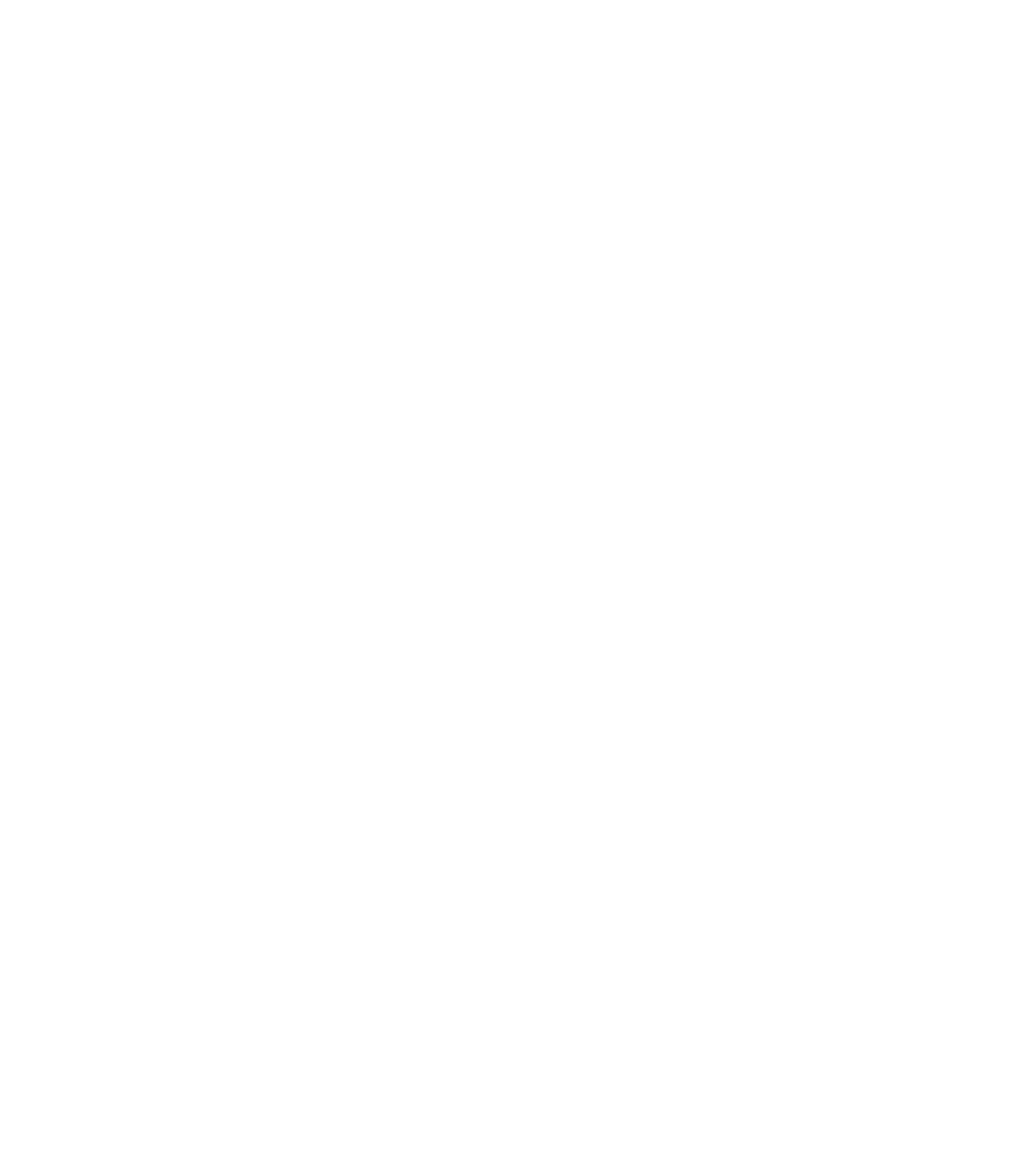
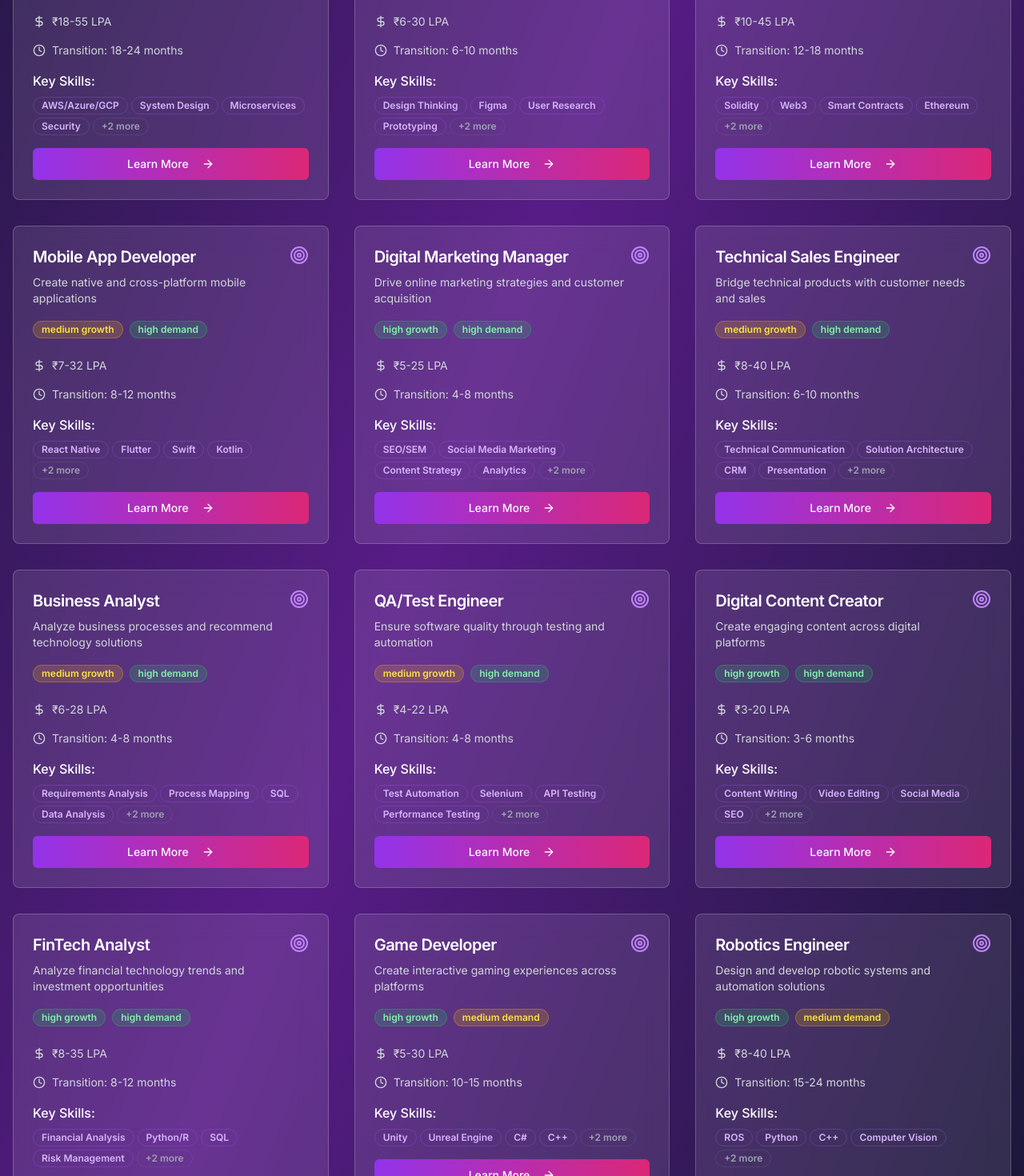
Before and after one commit to bysatyaprasad/skill-compass-pathways, a React (Vite) app: page /career-paths in a window 1280 px wide. Shown: the part 1280-2750 px from the top of the page at 80% size. Before the commit the page ends 800 px from the top, so only its background shows below. Built offline with nearby package versions, Linux system fonts and the light colour scheme.

Commit message:
Add more career paths
Populate the career paths section with additional career options.

```diff
--- a/src/pages/CareerPaths.tsx
+++ b/src/pages/CareerPaths.tsx
@@ -44,7 +44,7 @@ const careerPaths: CareerPath[] = [
     growth: 'high',
     demand: 'high',
     timeToTransition: '6-12 months',
-    keyCompanies: ['Flipkart', 'Swiggy', 'Zomato', 'Paytm', 'Byju\'s', 'Razorpay'],
+    keyCompanies: ['Flipkart', 'Swiggy', 'Zomato', 'Paytm', 'Byjus', 'Razorpay'],
     futureOutlook: 'Stable growth with continuous demand for digital transformation'
   },
   {
@@ -59,6 +59,227 @@ const careerPaths: CareerPath[] = [
     timeToTransition: '8-15 months',
     keyCompanies: ['Google', 'Amazon', 'Meta', 'Uber', 'Ola', 'PhonePe'],
     futureOutlook: 'High growth as companies focus on product-led strategies'
+  },
+  {
+    id: 'data-scientist',
+    title: 'Data Scientist',
+    description: 'Extract insights from data to drive business decisions',
+    skills: ['Python', 'R', 'SQL', 'Statistics', 'Machine Learning', 'Data Visualization'],
+    salaryRange: '₹10-45 LPA',
+    experienceLevel: 'Intermediate to Advanced',
+    growth: 'high',
+    demand: 'high',
+    timeToTransition: '8-14 months',
+    keyCompanies: ['Netflix', 'Airbnb', 'LinkedIn', 'Walmart Labs', 'JPMorgan', 'Goldman Sachs'],
+    futureOutlook: 'Strong demand as data becomes core business asset'
+  },
+  {
+    id: 'devops-engineer',
+    title: 'DevOps Engineer',
+    description: 'Bridge development and operations for efficient software delivery',
+    skills: ['Docker', 'Kubernetes', 'AWS/Azure', 'CI/CD', 'Linux', 'Terraform'],
+    salaryRange: '₹12-40 LPA',
+    experienceLevel: 'Intermediate to Advanced',
+    growth: 'high',
+    demand: 'high',
+    timeToTransition: '10-16 months',
+    keyCompanies: ['Amazon', 'Microsoft', 'Red Hat', 'Atlassian', 'GitLab', 'HashiCorp'],
+    futureOutlook: 'Critical role in cloud-first infrastructure strategies'
+  },
+  {
+    id: 'cybersecurity-specialist',
+    title: 'Cybersecurity Specialist',
+    description: 'Protect organizations from cyber threats and security breaches',
+    skills: ['Network Security', 'Ethical Hacking', 'Risk Assessment', 'Compliance', 'Incident Response', 'SIEM'],
+    salaryRange: '₹8-35 LPA',
+    experienceLevel: 'Intermediate to Advanced',
+    growth: 'high',
+    demand: 'high',
+    timeToTransition: '12-18 months',
+    keyCompanies: ['Palo Alto Networks', 'CrowdStrike', 'Fortinet', 'IBM Security', 'Accenture', 'Deloitte'],
+    futureOutlook: 'Exponential growth due to increasing cyber threats'
+  },
+  {
+    id: 'cloud-architect',
+    title: 'Cloud Solutions Architect',
+    description: 'Design and implement scalable cloud infrastructure solutions',
+    skills: ['AWS/Azure/GCP', 'System Design', 'Microservices', 'Security', 'Cost Optimization', 'Migration'],
+    salaryRange: '₹18-55 LPA',
+    experienceLevel: 'Advanced',
+    growth: 'high',
+    demand: 'high',
+    timeToTransition: '18-24 months',
+    keyCompanies: ['Amazon Web Services', 'Microsoft Azure', 'Google Cloud', 'IBM Cloud', 'Oracle', 'VMware'],
+    futureOutlook: 'Essential as enterprises migrate to cloud-first strategies'
+  },
+  {
+    id: 'ux-designer',
+    title: 'UX/UI Designer',
+    description: 'Create intuitive and engaging user experiences for digital products',
+    skills: ['Design Thinking', 'Figma', 'User Research', 'Prototyping', 'Usability Testing', 'Visual Design'],
+    salaryRange: '₹6-30 LPA',
+    experienceLevel: 'Beginner to Advanced',
+    growth: 'high',
+    demand: 'high',
+    timeToTransition: '6-10 months',
+    keyCompanies: ['Adobe', 'Airbnb', 'Spotify', 'Zomato', 'Phonepe', 'Flipkart'],
+    futureOutlook: 'Growing importance as user experience becomes competitive advantage'
+  },
+  {
+    id: 'blockchain-developer',
+    title: 'Blockchain Developer',
+    description: 'Build decentralized applications and smart contracts',
+    skills: ['Solidity', 'Web3', 'Smart Contracts', 'Ethereum', 'DeFi', 'Cryptography'],
+    salaryRange: '₹10-45 LPA',
+    experienceLevel: 'Intermediate to Advanced',
+    growth: 'high',
+    demand: 'medium',
+    timeToTransition: '12-18 months',
+    keyCompanies: ['Coinbase', 'Binance', 'Polygon', 'WazirX', 'CoinDCX', 'Zebpay'],
+    futureOutlook: 'High potential as Web3 and DeFi ecosystems mature'
+  },
+  {
+    id: 'mobile-developer',
+    title: 'Mobile App Developer',
+    description: 'Create native and cross-platform mobile applications',
+    skills: ['React Native', 'Flutter', 'Swift', 'Kotlin', 'Mobile UI/UX', 'App Store Optimization'],
+    salaryRange: '₹7-32 LPA',
+    experienceLevel: 'Beginner to Advanced',
+    growth: 'medium',
+    demand: 'high',
+    timeToTransition: '8-12 months',
+    keyCompanies: ['Google', 'Apple', 'Uber', 'Instagram', 'WhatsApp', 'Swiggy'],
+    futureOutlook: 'Steady demand as mobile-first approach continues'
+  },
+  {
+    id: 'digital-marketing-manager',
+    title: 'Digital Marketing Manager',
+    description: 'Drive online marketing strategies and customer acquisition',
+    skills: ['SEO/SEM', 'Social Media Marketing', 'Content Strategy', 'Analytics', 'Paid Advertising', 'Marketing Automation'],
+    salaryRange: '₹5-25 LPA',
+    experienceLevel: 'Beginner to Advanced',
+    growth: 'high',
+    demand: 'high',
+    timeToTransition: '4-8 months',
+    keyCompanies: ['Google', 'Meta', 'Amazon', 'HubSpot', 'Salesforce', 'Adobe'],
+    futureOutlook: 'Essential as businesses prioritize digital presence'
+  },
+  {
+    id: 'sales-engineer',
+    title: 'Technical Sales Engineer',
+    description: 'Bridge technical products with customer needs and sales',
+    skills: ['Technical Communication', 'Solution Architecture', 'CRM', 'Presentation', 'Negotiation', 'Product Knowledge'],
+    salaryRange: '₹8-40 LPA',
+    experienceLevel: 'Intermediate',
+    growth: 'medium',
+    demand: 'high',
+    timeToTransition: '6-10 months',
+    keyCompanies: ['Salesforce', 'Oracle', 'Microsoft', 'IBM', 'SAP', 'Cisco'],
+    futureOutlook: 'Growing need for technical expertise in B2B sales'
+  },
+  {
+    id: 'business-analyst',
+    title: 'Business Analyst',
+    description: 'Analyze business processes and recommend technology solutions',
+    skills: ['Requirements Analysis', 'Process Mapping', 'SQL', 'Data Analysis', 'Stakeholder Management', 'Documentation'],
+    salaryRange: '₹6-28 LPA',
+    experienceLevel: 'Beginner to Intermediate',
+    growth: 'medium',
+    demand: 'high',
+    timeToTransition: '4-8 months',
+    keyCompanies: ['Accenture', 'TCS', 'Infosys', 'Capgemini', 'Deloitte', 'EY'],
+    futureOutlook: 'Stable demand for digital transformation initiatives'
+  },
+  {
+    id: 'qa-engineer',
+    title: 'QA/Test Engineer',
+    description: 'Ensure software quality through testing and automation',
+    skills: ['Test Automation', 'Selenium', 'API Testing', 'Performance Testing', 'Bug Tracking', 'Test Planning'],
+    salaryRange: '₹4-22 LPA',
+    experienceLevel: 'Beginner to Advanced',
+    growth: 'medium',
+    demand: 'high',
+    timeToTransition: '4-8 months',
+    keyCompanies: ['Microsoft', 'Google', 'Amazon', 'Cognizant', 'Wipro', 'HCL'],
+    futureOutlook: 'Consistent demand as software quality becomes critical'
+  },
+  {
+    id: 'content-creator',
+    title: 'Digital Content Creator',
+    description: 'Create engaging content across digital platforms',
+    skills: ['Content Writing', 'Video Editing', 'Social Media', 'SEO', 'Analytics', 'Brand Building'],
+    salaryRange: '₹3-20 LPA',
+    experienceLevel: 'Beginner to Intermediate',
+    growth: 'high',
+    demand: 'high',
+    timeToTransition: '3-6 months',
+    keyCompanies: ['YouTube', 'Instagram', 'LinkedIn', 'Medium', 'Substack', 'Patreon'],
+    futureOutlook: 'Explosive growth in creator economy and personal branding'
+  },
+  {
+    id: 'fintech-analyst',
+    title: 'FinTech Analyst',
+    description: 'Analyze financial technology trends and investment opportunities',
+    skills: ['Financial Analysis', 'Python/R', 'SQL', 'Risk Management', 'Regulatory Knowledge', 'Market Research'],
+    salaryRange: '₹8-35 LPA',
+    experienceLevel: 'Intermediate',
+    growth: 'high',
+    demand: 'high',
+    timeToTransition: '8-12 months',
+    keyCompanies: ['JPMorgan Chase', 'Goldman Sachs', 'Paytm', 'Razorpay', 'CRED', 'Zerodha'],
+    futureOutlook: 'High growth as financial services digitize rapidly'
+  },
+  {
+    id: 'game-developer',
+    title: 'Game Developer',
+    description: 'Create interactive gaming experiences across platforms',
+    skills: ['Unity', 'Unreal Engine', 'C#', 'C++', 'Game Design', '3D Modeling'],
+    salaryRange: '₹5-30 LPA',
+    experienceLevel: 'Beginner to Advanced',
+    growth: 'high',
+    demand: 'medium',
+    timeToTransition: '10-15 months',
+    keyCompanies: ['Ubisoft', 'EA Games', 'Rockstar', 'Dream11', 'MPL', 'Nazara'],
+    futureOutlook: 'Growing rapidly with mobile gaming and esports boom'
+  },
+  {
+    id: 'robotics-engineer',
+    title: 'Robotics Engineer',
+    description: 'Design and develop robotic systems and automation solutions',
+    skills: ['ROS', 'Python', 'C++', 'Computer Vision', 'Control Systems', 'Mechanical Design'],
+    salaryRange: '₹8-40 LPA',
+    experienceLevel: 'Advanced',
+    growth: 'high',
+    demand: 'medium',
+    timeToTransition: '15-24 months',
+    keyCompanies: ['Boston Dynamics', 'Tesla', 'ABB', 'KUKA', 'Fanuc', 'Tata Motors'],
+    futureOutlook: 'Emerging field with automation driving industrial transformation'
+  },
+  {
+    id: 'sustainability-consultant',
+    title: 'Sustainability Consultant',
+    description: 'Help organizations implement sustainable and eco-friendly practices',
+    skills: ['Environmental Analysis', 'Sustainability Reporting', 'ESG', 'Carbon Footprint', 'Renewable Energy', 'Policy'],
+    salaryRange: '₹6-30 LPA',
+    experienceLevel: 'Intermediate',
+    growth: 'high',
+    demand: 'high',
+    timeToTransition: '8-12 months',
+    keyCompanies: ['McKinsey', 'Deloitte', 'Accenture', 'EY', 'KPMG', 'Tata Consultancy'],
+    futureOutlook: 'Critical growth area as ESG becomes business imperative'
+  },
+  {
+    id: 'technical-writer',
+    title: 'Technical Writer',
+    description: 'Create clear documentation and content for technical products',
+    skills: ['Technical Writing', 'API Documentation', 'Content Strategy', 'User Guides', 'Information Architecture', 'Tools Knowledge'],
+    salaryRange: '₹4-20 LPA',
+    experienceLevel: 'Beginner to Intermediate',
+    growth: 'medium',
+    demand: 'medium',
+    timeToTransition: '3-6 months',
+    keyCompanies: ['Google', 'Microsoft', 'Amazon', 'Atlassian', 'MongoDB', 'Stripe'],
+    futureOutlook: 'Steady demand as complex products need clear documentation'
   }
 ];
 
@@ -87,7 +308,7 @@ const CareerPaths = () => {
             Career Paths
           </h1>
           <p className="text-xl text-gray-300 max-w-4xl mx-auto">
-            Explore career opportunities and understand the skills needed for your dream job
+            Explore {careerPaths.length} career opportunities and understand the skills needed for your dream job
           </p>
         </div>
 
```
